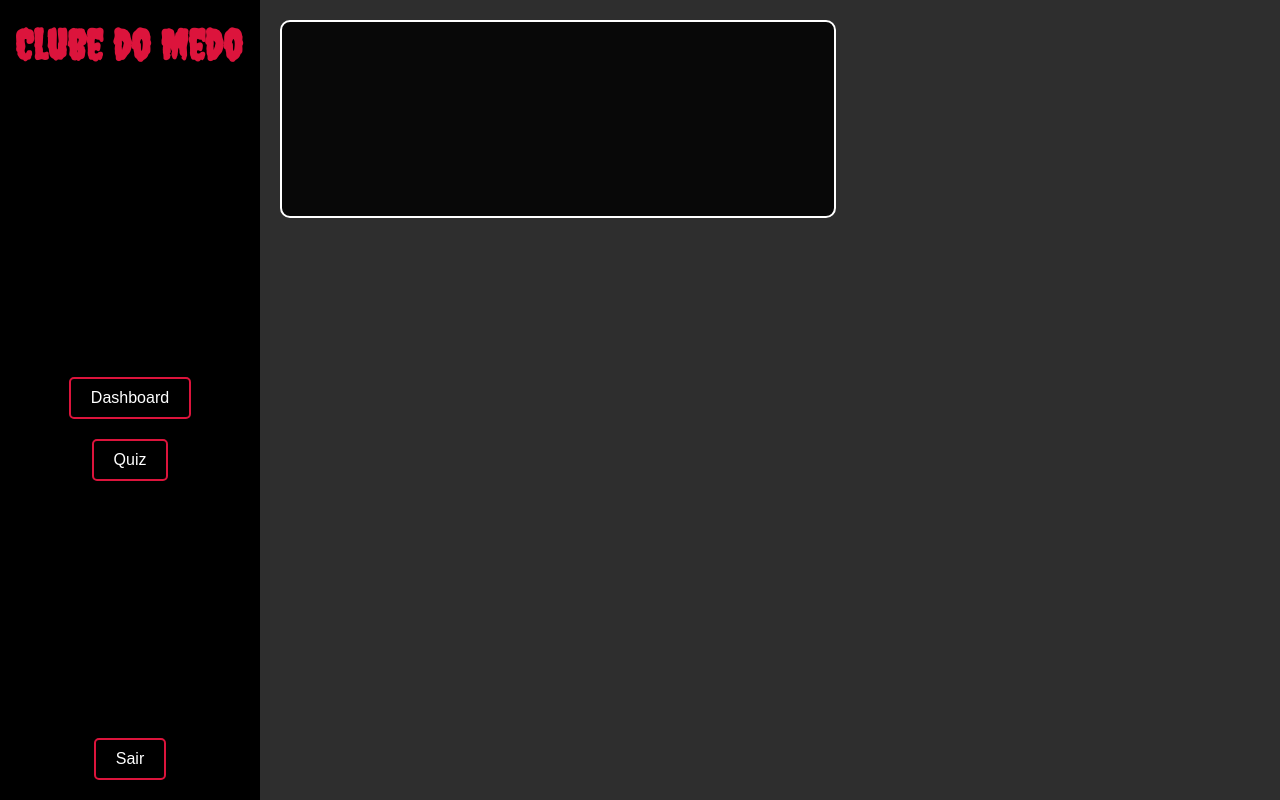
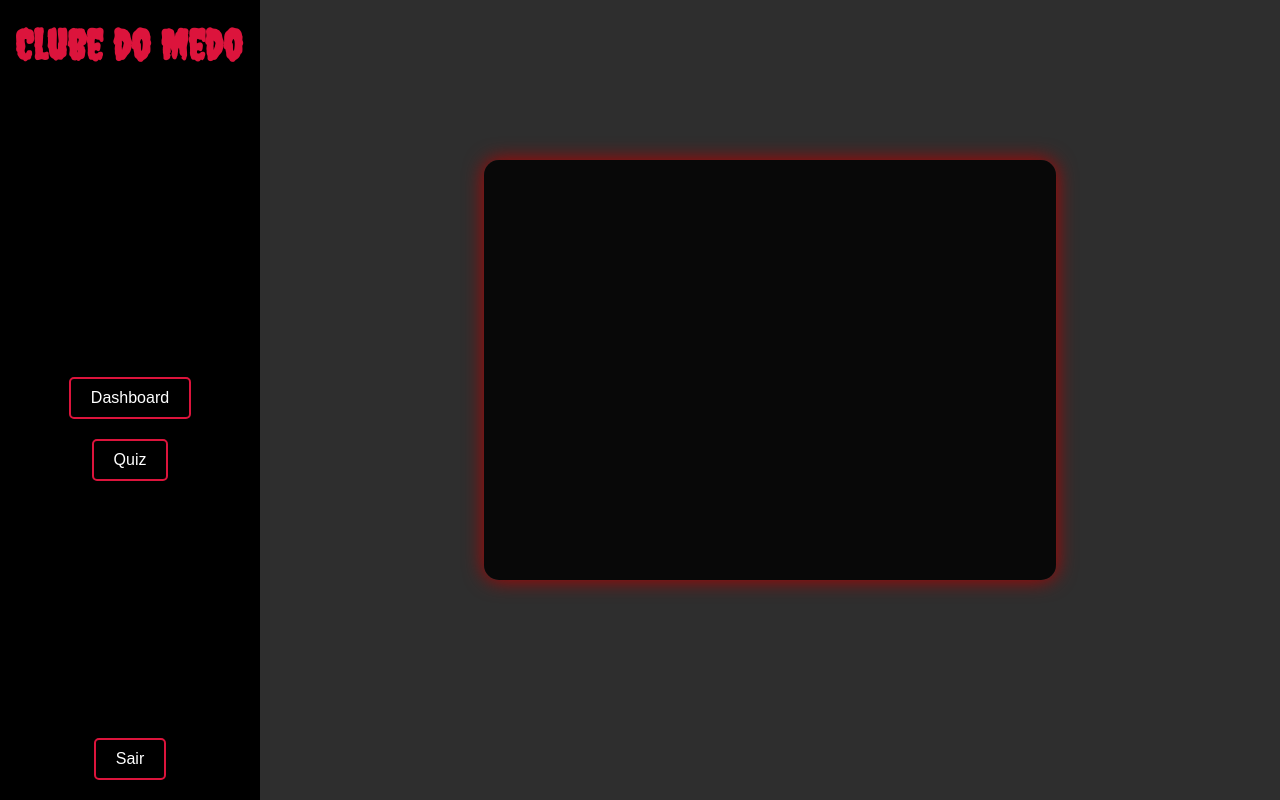
Before and after one commit to isa18122002/Projeto-individual, a website: page web-data-viz/public/dashboard.html in a window 1280 px wide. Drawn offline with nearby package versions, Linux system fonts and the light colour scheme; no server answers.

Commit message:
Ajuste na dashboard, alinhando ao centro e mudando css

```diff
--- a/web-data-viz/public/css/dashboard.css
+++ b/web-data-viz/public/css/dashboard.css
@@ -137,3 +137,17 @@ h1, h2 {
 p{
     color: white;
 }
+
+.grafico-container {
+    background-color: #000000d1;
+    padding: 30px;
+    border-radius: 15px;
+    box-shadow: 0 0 20px #b30000;
+    width: 40vw;
+
+    display: flex;
+    justify-content: center;
+    align-items: center;
+    margin: 140px auto 40px;
+    height: 45vh;
+  }
--- a/web-data-viz/public/dashboard.html
+++ b/web-data-viz/public/dashboard.html
@@ -36,18 +36,6 @@
     </div>
   </div>
 </body>
-<style>
-
-.grafico-container {
-    background-color: #000000d1;
-    border: 2px solid white;
-    padding: 20px;
-    border-radius: 10px;
-    width: 40vw;
-  }
-
-</style>
-
 </html>
 
 <script src="./js/dashboard.js"></script>
```
